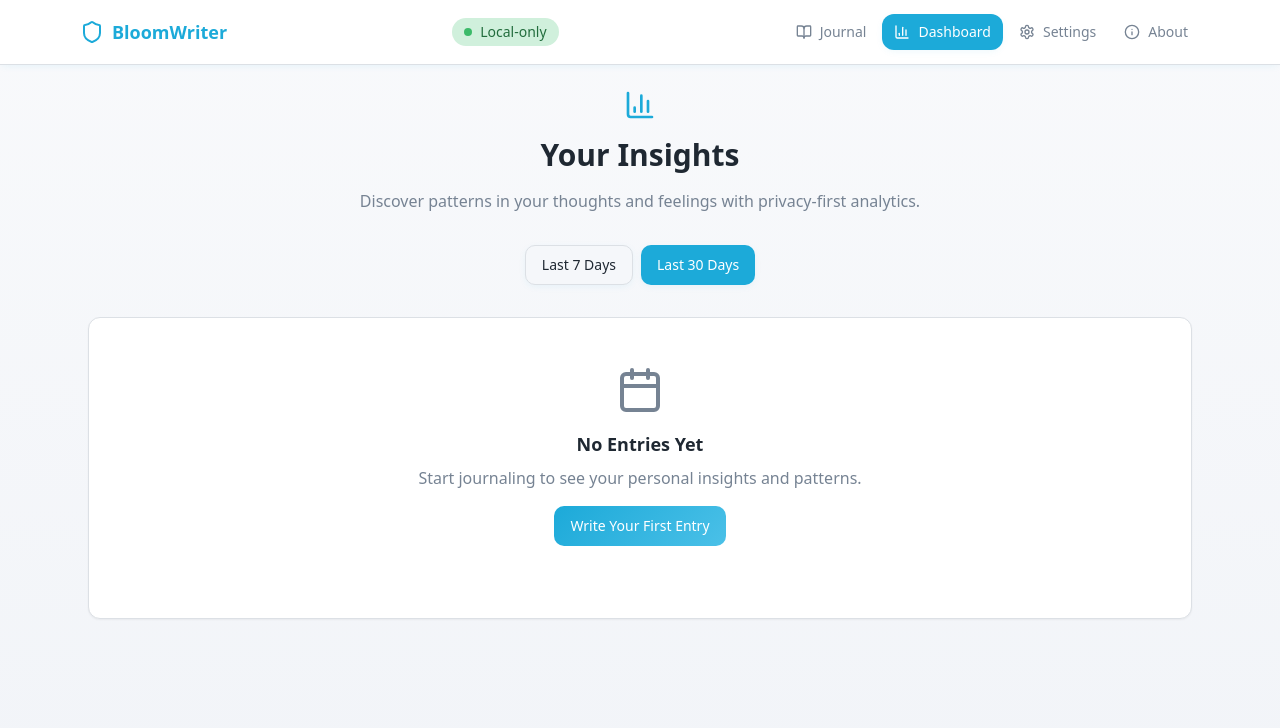
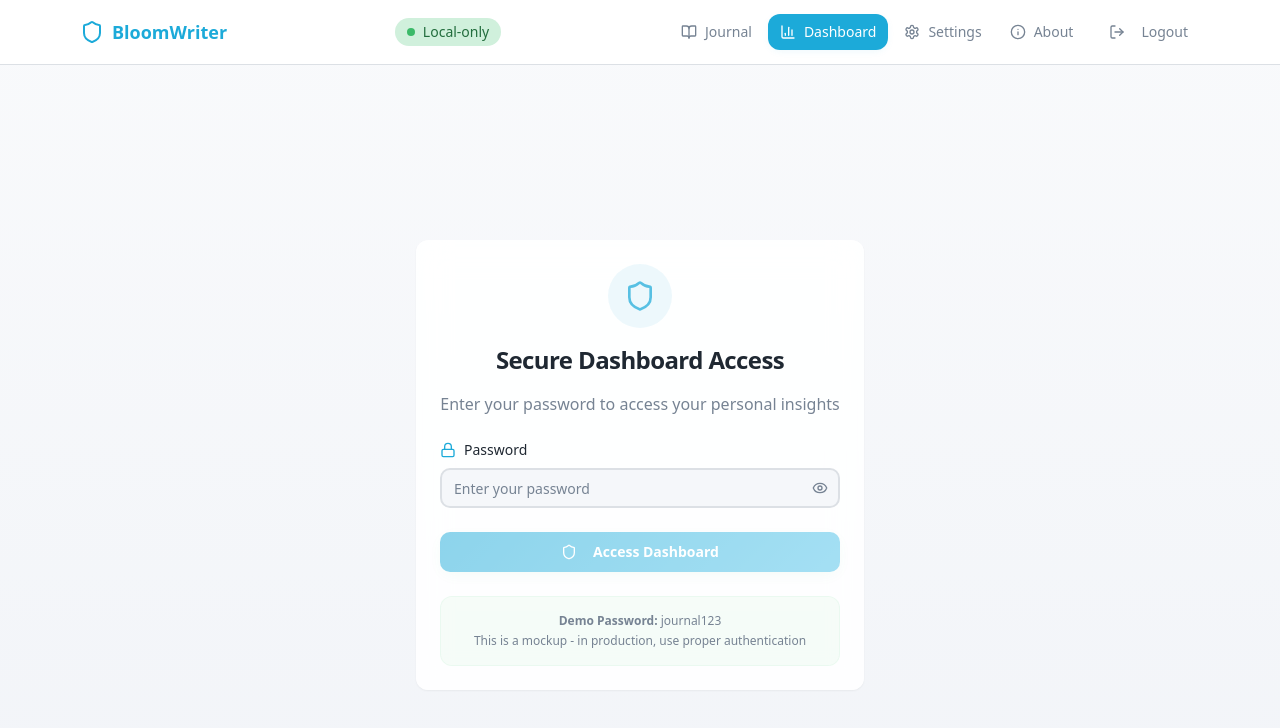
Before and after one commit to eshakumar0920/bloomwriter, a React (Vite) app: page /dashboard in a window 1280 px wide. Shown: the top 728 px of the page. Built offline with nearby package versions, Linux system fonts and the light colour scheme.

Commit message:
Add mock passkey functionality

```diff
--- a/src/components/ui/navigation.tsx
+++ b/src/components/ui/navigation.tsx
@@ -1,6 +1,8 @@
 import { Link, useLocation } from "react-router-dom";
-import { BookOpen, BarChart3, Settings, Info, Shield } from "lucide-react";
+import { BookOpen, BarChart3, Settings, Info, Shield, LogOut } from "lucide-react";
 import { cn } from "@/lib/utils";
+import { Button } from "@/components/ui/button";
+import { useToast } from "@/hooks/use-toast";
 
 const navigation = [
   { name: "Journal", href: "/journal", icon: BookOpen },
@@ -11,6 +13,17 @@ const navigation = [
 
 const Navigation = () => {
   const location = useLocation();
+  const { toast } = useToast();
+
+  const handleLogout = () => {
+    localStorage.removeItem("bloomwriter-authenticated");
+    toast({
+      title: "Logged Out",
+      description: "You have been securely logged out.",
+    });
+    // Force reload to reset authentication state
+    window.location.reload();
+  };
 
   return (
     <nav className="bg-card border-b border-border shadow-gentle">
@@ -50,6 +63,18 @@ const Navigation = () => {
                 </Link>
               );
             })}
+
+            {/* Logout Button */}
+            <Button
+              variant="ghost"
+              size="sm"
+              onClick={handleLogout}
+              className="ml-2 text-muted-foreground hover:text-foreground"
+              title="Logout"
+            >
+              <LogOut className="h-4 w-4" />
+              <span className="hidden sm:block ml-2">Logout</span>
+            </Button>
           </div>
         </div>
       </div>
--- /dev/null
+++ b/src/components/ui/password-protection.tsx
@@ -0,0 +1,133 @@
+import { useState } from "react";
+import { Button } from "@/components/ui/button";
+import { Input } from "@/components/ui/input";
+import { Card, CardContent, CardHeader, CardTitle } from "@/components/ui/card";
+import { Shield, Lock, Eye, EyeOff } from "lucide-react";
+import { useToast } from "@/hooks/use-toast";
+
+interface PasswordProtectionProps {
+  onAuthenticated: () => void;
+}
+
+const PasswordProtection = ({ onAuthenticated }: PasswordProtectionProps) => {
+  const [password, setPassword] = useState("");
+  const [showPassword, setShowPassword] = useState(false);
+  const [isLoading, setIsLoading] = useState(false);
+  const { toast } = useToast();
+
+  // Demo password - in real app this would be properly secured
+  const DEMO_PASSWORD = "journal123";
+
+  const handleSubmit = async (e: React.FormEvent) => {
+    e.preventDefault();
+    setIsLoading(true);
+
+    // Simulate authentication delay
+    await new Promise(resolve => setTimeout(resolve, 800));
+
+    if (password === DEMO_PASSWORD) {
+      localStorage.setItem("bloomwriter-authenticated", "true");
+      toast({
+        title: "Access Granted",
+        description: "Welcome to your secure dashboard!",
+      });
+      onAuthenticated();
+    } else {
+      toast({
+        title: "Access Denied",
+        description: "Incorrect password. Please try again.",
+        variant: "destructive",
+      });
+    }
+
+    setIsLoading(false);
+    setPassword("");
+  };
+
+  return (
+    <div className="min-h-screen bg-gradient-subtle flex items-center justify-center p-6">
+      <div className="w-full max-w-md">
+        <Card className="shadow-float border-0 bg-card/90 backdrop-blur-lg glass-effect">
+          <CardHeader className="text-center space-y-4">
+            <div className="flex justify-center">
+              <div className="p-4 bg-primary/10 rounded-full animate-pulse">
+                <Shield className="h-8 w-8 text-primary" />
+              </div>
+            </div>
+            <CardTitle className="text-2xl font-bold">
+              Secure Dashboard Access
+            </CardTitle>
+            <p className="text-muted-foreground">
+              Enter your password to access your personal insights
+            </p>
+          </CardHeader>
+
+          <CardContent>
+            <form onSubmit={handleSubmit} className="space-y-6">
+              <div className="space-y-2">
+                <label htmlFor="password" className="text-sm font-medium flex items-center gap-2">
+                  <Lock className="h-4 w-4 text-primary" />
+                  Password
+                </label>
+                <div className="relative">
+                  <Input
+                    id="password"
+                    type={showPassword ? "text" : "password"}
+                    value={password}
+                    onChange={(e) => setPassword(e.target.value)}
+                    placeholder="Enter your password"
+                    className="pr-10 border-2 focus:border-primary"
+                    required
+                  />
+                  <Button
+                    type="button"
+                    variant="ghost"
+                    size="sm"
+                    className="absolute right-0 top-0 h-full px-3 hover:bg-transparent"
+                    onClick={() => setShowPassword(!showPassword)}
+                  >
+                    {showPassword ? (
+                      <EyeOff className="h-4 w-4 text-muted-foreground" />
+                    ) : (
+                      <Eye className="h-4 w-4 text-muted-foreground" />
+                    )}
+                  </Button>
+                </div>
+              </div>
+
+              <Button
+                type="submit"
+                disabled={isLoading || !password}
+                className="w-full bg-gradient-calm hover:bg-gradient-trust text-primary-foreground font-semibold py-3 shadow-privacy hover-scale"
+              >
+                {isLoading ? (
+                  <>
+                    <div className="animate-spin rounded-full h-4 w-4 border-b-2 border-primary-foreground mr-2" />
+                    Verifying...
+                  </>
+                ) : (
+                  <>
+                    <Shield className="h-4 w-4 mr-2" />
+                    Access Dashboard
+                  </>
+                )}
+              </Button>
+            </form>
+
+            {/* Demo hint */}
+            <div className="mt-6 p-4 bg-accent/20 border border-accent/30 rounded-lg">
+              <p className="text-xs text-muted-foreground text-center">
+                <strong>Demo Password:</strong> journal123
+              </p>
+              <p className="text-xs text-muted-foreground text-center mt-1">
+                This is a mockup - in production, use proper authentication
+              </p>
+            </div>
+          </CardContent>
+        </Card>
+      </div>
+    </div>
+  );
+};
+
+export default PasswordProtection;
--- a/src/pages/Dashboard.tsx
+++ b/src/pages/Dashboard.tsx
@@ -3,6 +3,7 @@ import { Card, CardContent, CardHeader, CardTitle } from "@/components/ui/card";
 import { Badge } from "@/components/ui/badge";
 import { Button } from "@/components/ui/button";
 import WeeklySummary from "@/components/ui/weekly-summary";
+import PasswordProtection from "@/components/ui/password-protection";
 import { BarChart3, TrendingUp, Calendar, Tag, Sparkles, Users, Brain, Lightbulb } from "lucide-react";
 import { LocalStorage } from "@/lib/storage";
 import { SentimentAnalyzer } from "@/lib/sentiment";
@@ -15,8 +16,14 @@ const Dashboard = () => {
   const [selectedPeriod, setSelectedPeriod] = useState<'7' | '30'>('30');
   const [weeklyInsight, setWeeklyInsight] = useState<WeeklyInsight | null>(null);
   const [showWeeklySummary, setShowWeeklySummary] = useState(false);
+  const [isAuthenticated, setIsAuthenticated] = useState<boolean>(false);
 
   useEffect(() => {
+    // Check if user is already authenticated
+    const authenticated = localStorage.getItem("bloomwriter-authenticated") === "true";
+    setIsAuthenticated(authenticated);
+
+    if (authenticated) {
       const allEntries = LocalStorage.getEntries();
       setEntries(allEntries);
 
@@ -28,7 +35,12 @@ const Dashboard = () => {
         setWeeklyInsight(weekInsight);
         setShowWeeklySummary(true);
       }
-  }, []);
+    }
+  }, [isAuthenticated]);
+
+  const handleAuthenticated = () => {
+    setIsAuthenticated(true);
+  };
 
   const getLastWeekStart = () => {
     const now = new Date();
@@ -74,6 +86,11 @@ const Dashboard = () => {
       minute: '2-digit'
     }).format(date);
   };
+
+  // Show password protection if not authenticated
+  if (!isAuthenticated) {
+    return <PasswordProtection onAuthenticated={handleAuthenticated} />;
+  }
 
   return (
     <div className="max-w-6xl mx-auto p-6 space-y-8">
```
Lines whose indentation alone changed are shown as unchanged.
